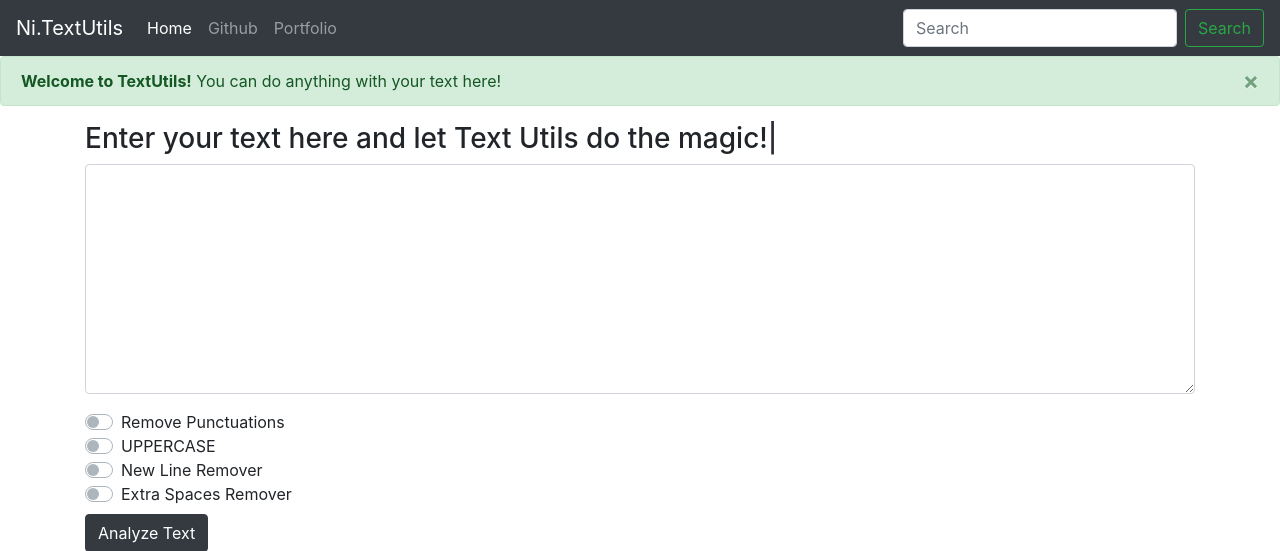
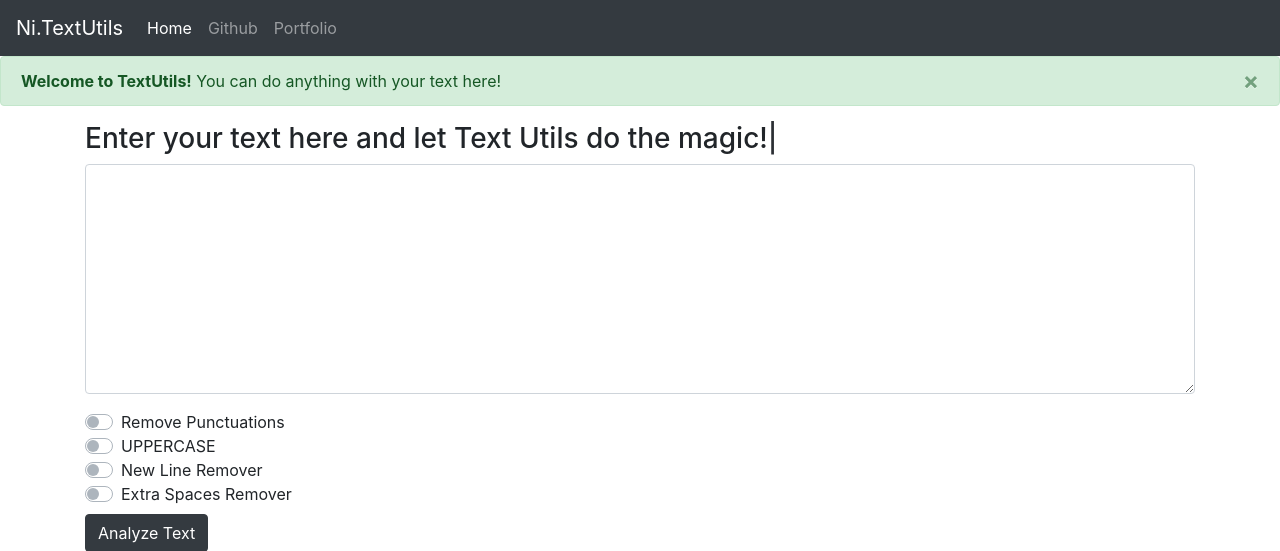
Before and after one commit to nasir733/textutils, a Django app: page / in a window 1280 px wide. Shown: the top 551 px of the page. Run offline with Django 3.2, Linux system fonts and the light colour scheme; some libraries are stand-ins or nearby versions.

Commit message:
ready to deploy

```diff
--- a/templates/index.html
+++ b/templates/index.html
@@ -48,10 +48,7 @@
 
       </ul>
     </div>
-    <form class="form-inline">
-      <input class="form-control mr-sm-2" type="search" placeholder="Search" aria-label="Search">
-      <button class="btn btn-outline-success my-2 my-sm-0" type="submit">Search</button>
-    </form>
+
   </nav>
 
 
```
